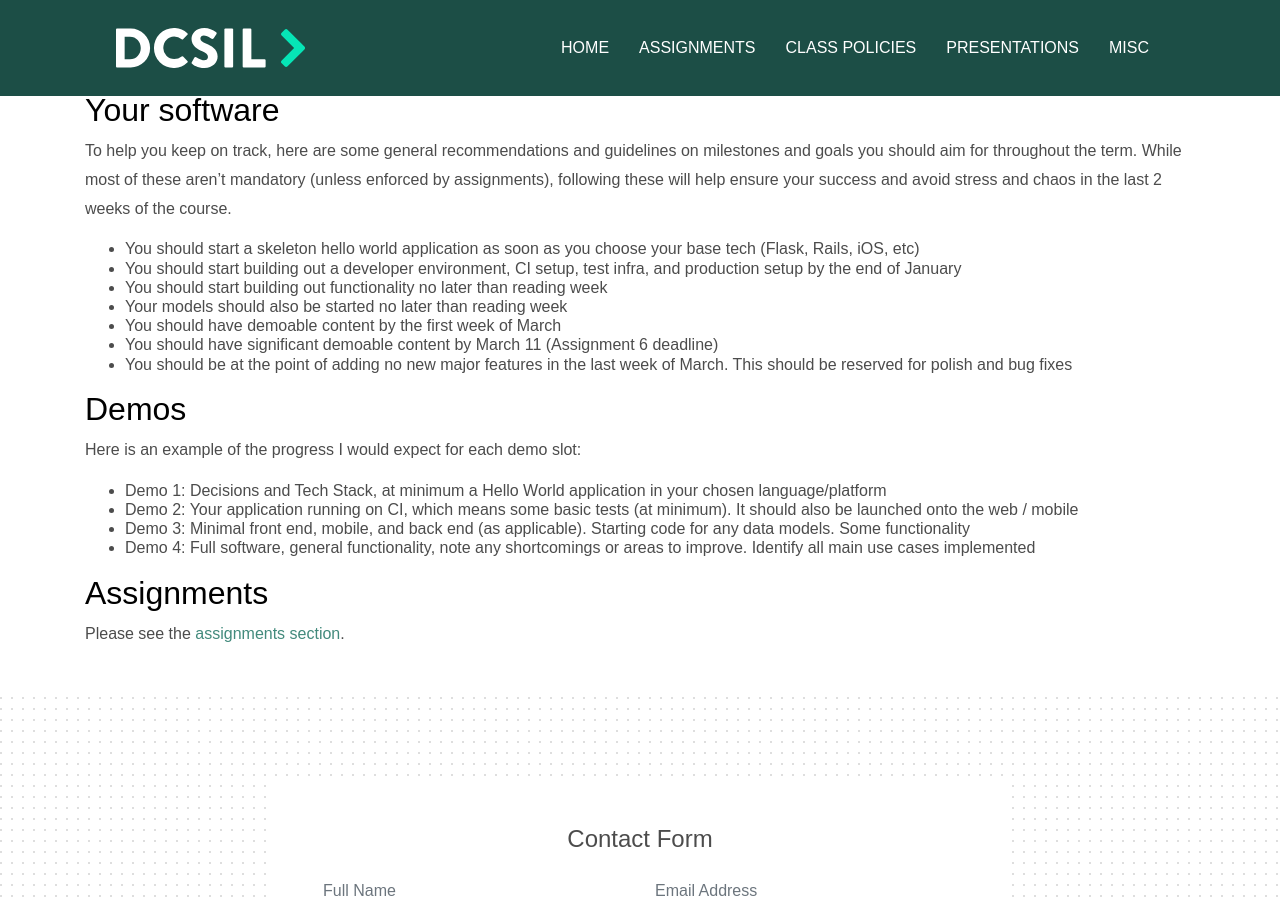
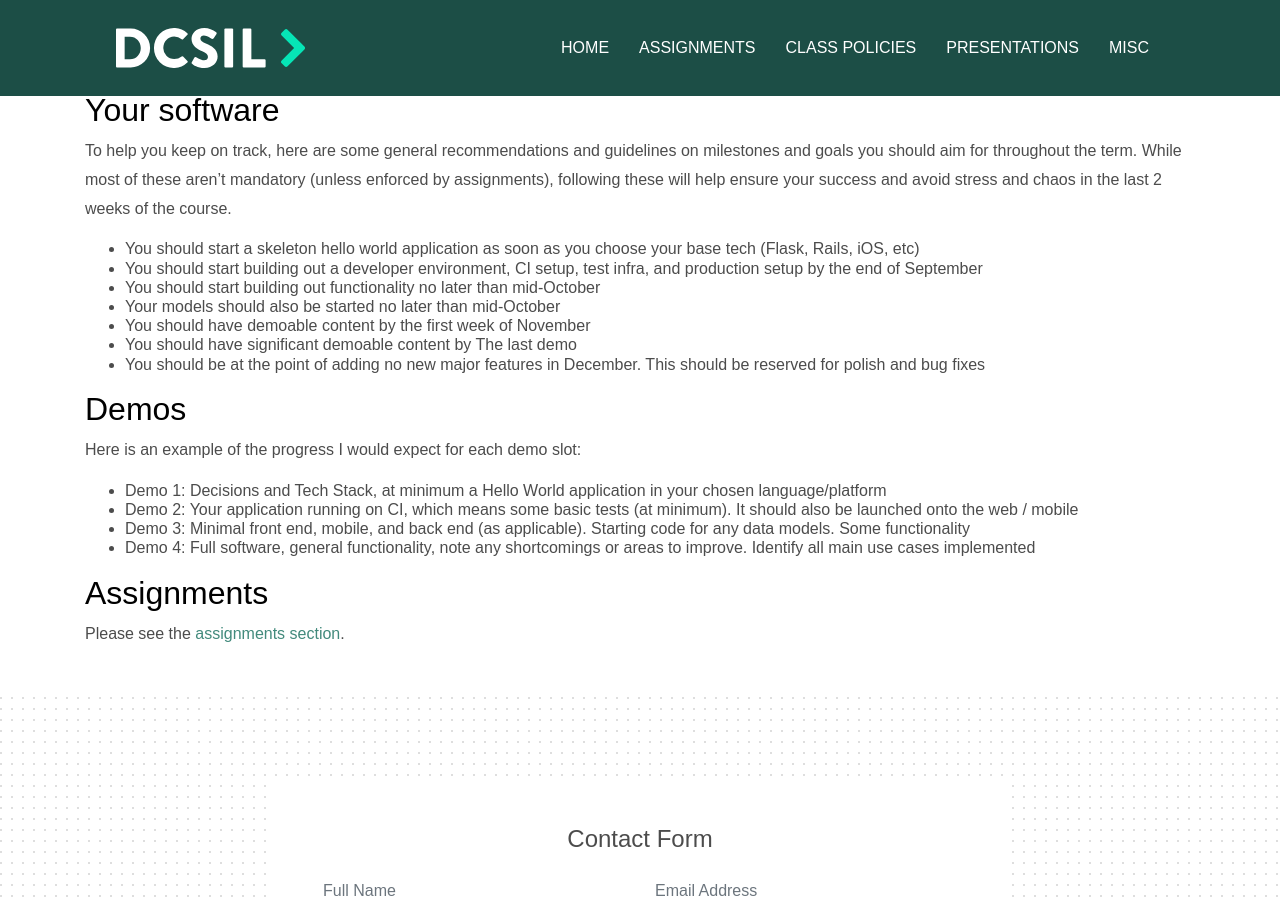
Before and after one commit to dcsil/CSC491, a Jekyll site: the page built from other_pages/schedule.md, in a window 1280 px wide and 900 px high, scrolled down 1516 px. Built offline with Jekyll 4.4.1, drawn with Linux system fonts in a browser that asks for light colours; our own code applies the rules of GitHub Pages for plain Markdown files.

Commit message:
Fix some months

```diff
--- a/other_pages/schedule.md
+++ b/other_pages/schedule.md
@@ -40,12 +40,12 @@ This is a class schedule indicating what we aim to do each week and the recommen
 To help you keep on track, here are some general recommendations and guidelines on milestones and goals you should aim for throughout the term. While most of these aren't mandatory (unless enforced by assignments), following these will help ensure your success and avoid stress and chaos in the last 2 weeks of the course.
 
 - You should start a skeleton hello world application as soon as you choose your base tech (Flask, Rails, iOS, etc)
-- You should start building out a developer environment, CI setup, test infra, and production setup by the end of January
-- You should start building out functionality no later than reading week
-- Your models should also be started no later than reading week
-- You should have demoable content by the first week of March
-- You should have significant demoable content by March 11 (Assignment 6 deadline)
-- You should be at the point of adding no new major features in the last week of March. This should be reserved for polish and bug fixes
+- You should start building out a developer environment, CI setup, test infra, and production setup by the end of September
+- You should start building out functionality no later than mid-October
+- Your models should also be started no later than mid-October
+- You should have demoable content by the first week of November
+- You should have significant demoable content by The last demo
+- You should be at the point of adding no new major features in December. This should be reserved for polish and bug fixes
 
 ## Demos
 
```
